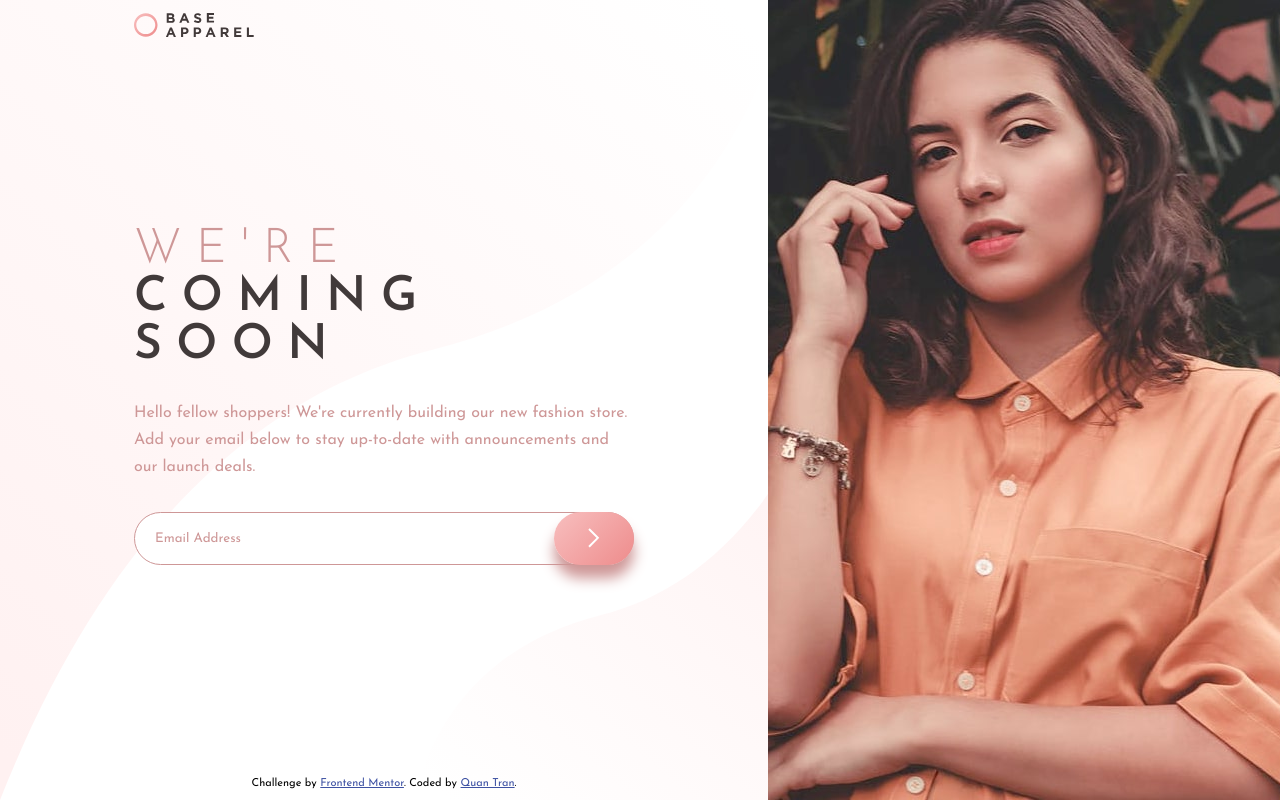
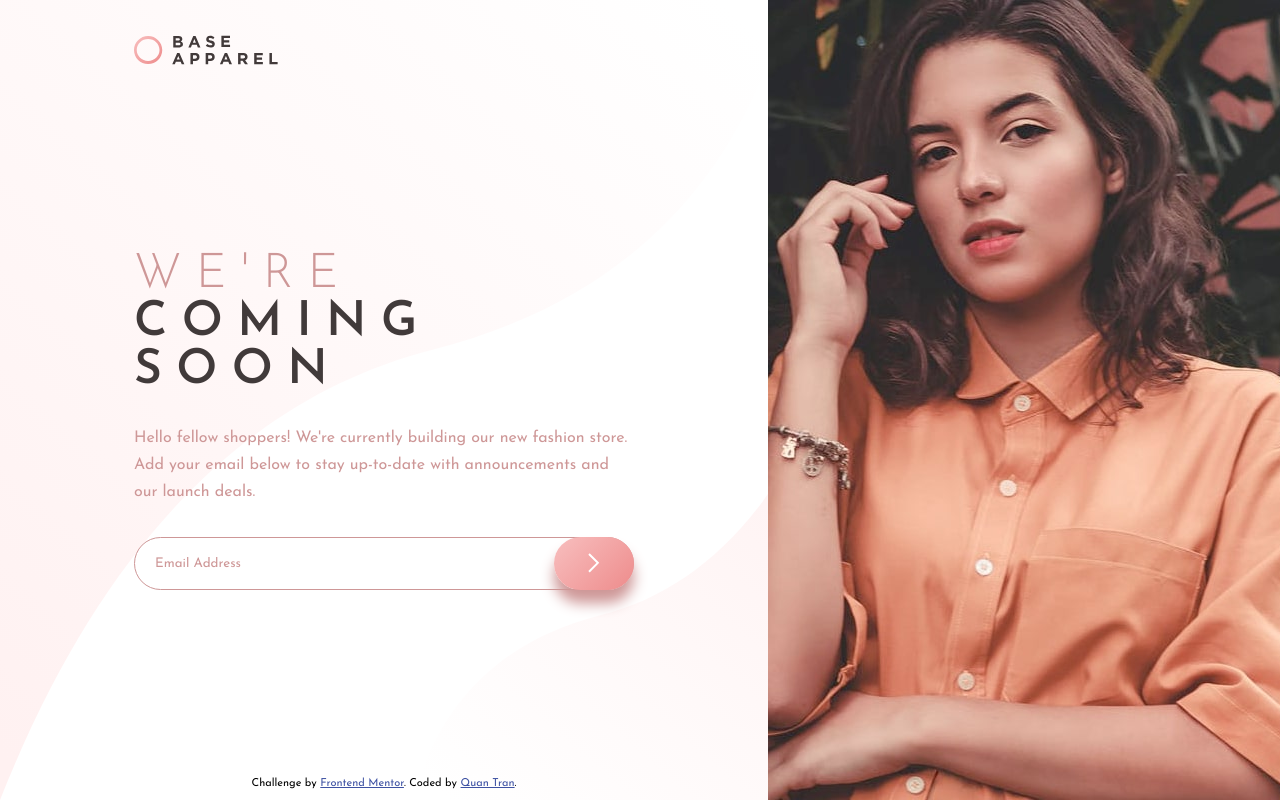
Before and after one commit to quanmtran/base-apparel-coming-soon-page, a plain HTML site: page index.html in a window 1280 px wide. Drawn offline with Linux system fonts and the light colour scheme.

Commit message:
Update logo

```diff
--- a/style.css
+++ b/style.css
@@ -174,7 +174,7 @@ body {
 	body {
 		display: grid;
 		grid-template-columns: 1.5fr 1fr;
-		grid-template-rows: 50px 1fr auto;
+		grid-template-rows: 100px 1fr auto;
 		grid-template-areas:
 			'logo image'
 			'content-area image'
@@ -183,6 +183,11 @@ body {
 
 	.logo-area {
 		grid-area: logo;
+		height: auto;
+	}
+
+	.logo-area .logo-container .logo {
+		height: 30%;
 	}
 
 	.image-area {
```
